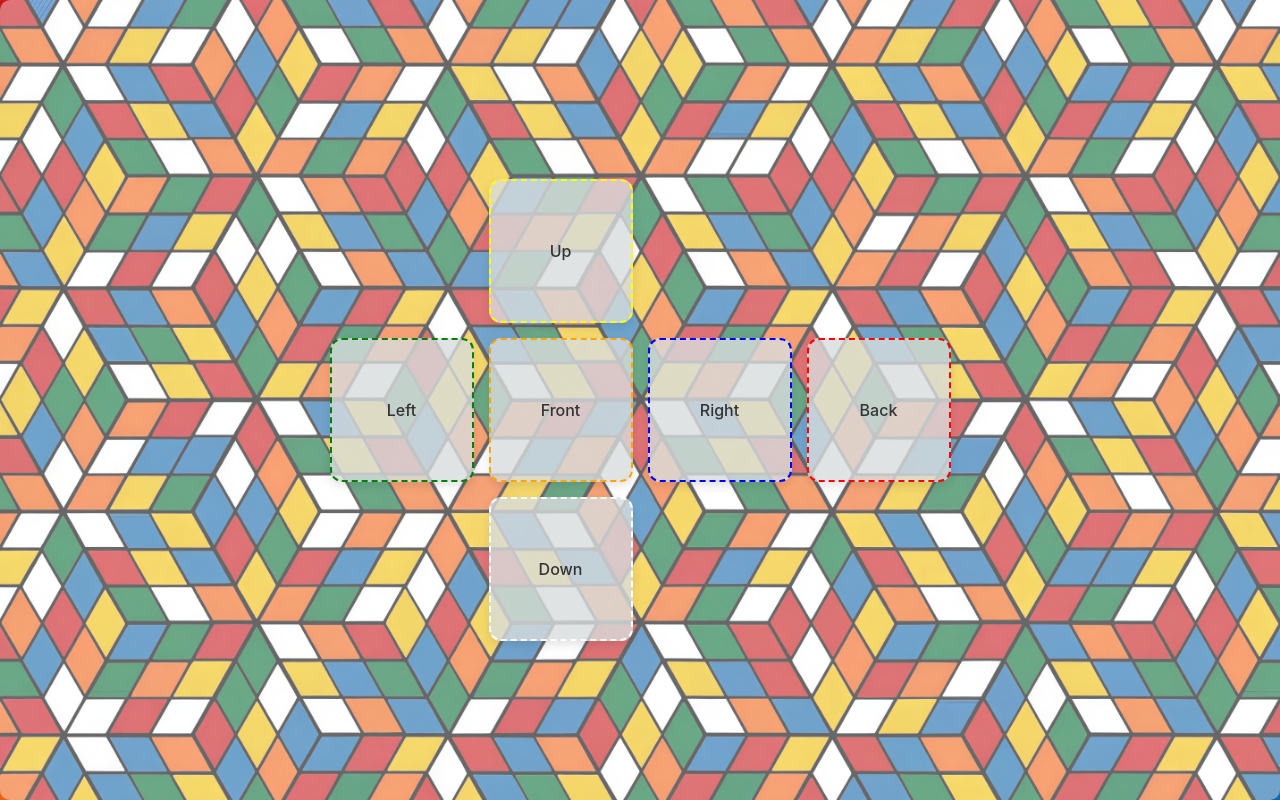
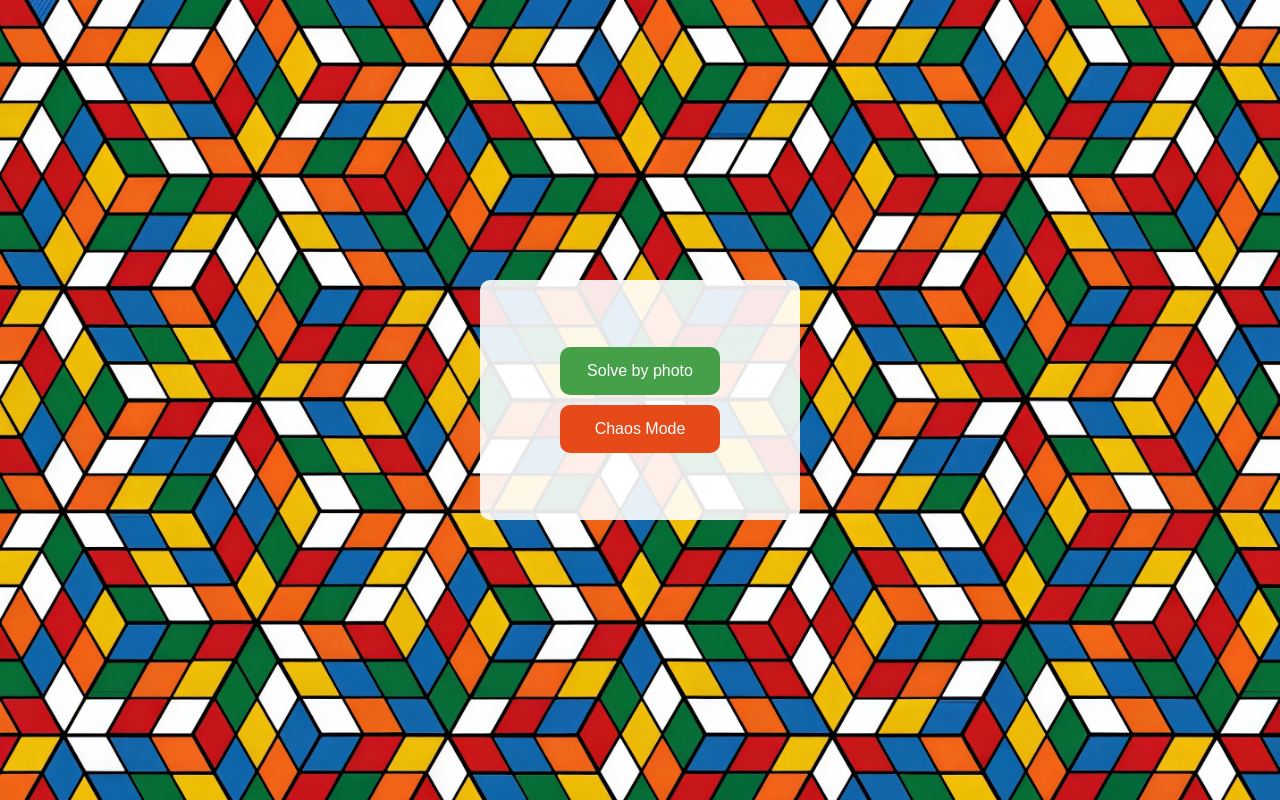
Before and after one commit to htqwjtch/ClickCube, a React (Create React App) app in the folder front/: page / in a window 1280 px wide. Built offline with nearby package versions, Linux system fonts and the light colour scheme.

Commit message:
front: refactor: update .css files

```diff
--- a/front/src/App.css
+++ b/front/src/App.css
@@ -2,134 +2,155 @@ body,
 html {
   width: 100%;
   height: 100%;
-  overflow: hidden;
+  /* overflow: hidden; */
   background-image: url('../public/background.jpeg');
-  /* Путь к вашему изображению */
   background-size: cover;
-  /* Фон будет растянут, чтобы покрыть весь экран */
   background-position: center;
-  /* Центрируем изображение */
-  background-repeat: no-repeat;
-  /* Запрещаем повторение изображения */
 }
 
 .container {
-  display: flex;
   height: 100vh;
   width: 100vw;
-  position: relative;
-  /* Это нужно, чтобы управлять позиционированием контейнера */
-  z-index: 1;
-  /* Устанавливаем z-index для контейнера, чтобы текст был сверху */
-}
-
-.main-content {
-  width: 100%;
   display: flex;
   flex-direction: column;
   justify-content: center;
   align-items: center;
-  gap: 20px;
-  padding: 20px;
-  overflow-y: auto;
-  z-index: 2;
-  /* Ставим на передний план контент */
-  background-color: rgba(255, 255, 255, 0.4);
-  /* Немного затемняем фон контента для лучшего контраста */
+}
+
+.main-content {
+  width: 25%;
+  height: 30%;
   border-radius: 10px;
-  /* Края контейнера будут с округлыми углами */
+  display: flex;
+  flex-direction: column;
+  justify-content: center;
+  align-items: center;
+  gap: 4%;
+  background-color: rgba(255, 255, 255, 0.9);
+}
+
+.main-content.solve-by-photo-mode {
+  width: 87%;
+  height: 85%;
+  justify-content: flex-start;
+  gap: 2%;
+}
+
+.solve-by-photo-btn {
+  width: 50%;
+  height: 20%;
+  border: none;
+  border-radius: 10px;
+  cursor: pointer;
+  font-size: 16px;
+  color: white;
+  transition: all 0.3s ease;
+  background-color: #45a049;
+}
+
+.solve-by-photo-btn:hover {
+  transform: scale(1.05);
+  background-color: #2C6F2F;
+}
+
+.solve-by-photo-btn:active {
+  transform: scale(1);
+}
+
+.solve-by-photo-btn:disabled {
+  cursor: not-allowed;
+  box-shadow: none;
+  background-color: #aaaaaa;
+}
+
+.click-container {
+  height: 80%;
+  border-radius: 10px;
+  display: flex;
+  flex-direction: column;
+  justify-content: flex-start;
+  align-items: center;
 }
 
 .upload-grid {
+  border-radius: 10px;
   display: grid;
   grid-template-columns: repeat(4, 1fr);
-  /* 3 столбца */
   grid-template-rows: repeat(3, 1fr);
-  /* 4 строки */
-  gap: 15px;
   justify-content: center;
-  width: 100%;
-  max-width: 600px;
-  /* Ширина сетки */
-  margin-top: 20px;
+  align-items: center;
+  gap: 10px;
 }
 
 .upload-grid .upload-area:nth-child(2) {
   border: 2px dashed yellow;
-  border-radius: 12px;
+  border-radius: 10px;
+}
+
+.upload-grid .upload-area:nth-child(2):hover {
+  border-color: yellow;
+  transform: scale(1.05);
+  background-color: rgba(255, 255, 0, 0.9);
 }
 
 .upload-grid .upload-area:nth-child(5) {
   border: 2px dashed green;
-  border-radius: 12px;
+  border-radius: 10px;
+}
+
+.upload-grid .upload-area:nth-child(5):hover {
+  border-color: green;
+  transform: scale(1.05);
+  background-color: rgba(76, 175, 80, 0.9);
 }
 
 .upload-grid .upload-area:nth-child(6) {
   border: 2px dashed orange;
-  border-radius: 12px;
+  border-radius: 10px;
+}
+
+.upload-grid .upload-area:nth-child(6):hover {
+  border-color: orange;
+  transform: scale(1.05);
+  background-color: rgba(255, 165, 0, 0.9);
 }
 
 .upload-grid .upload-area:nth-child(7) {
   border: 2px dashed blue;
-  border-radius: 12px;
+  border-radius: 10px;
+}
+
+.upload-grid .upload-area:nth-child(7):hover {
+  border-color: blue;
+  transform: scale(1.05);
+  background-color: rgba(33, 150, 243, 0.9);
 }
 
 .upload-grid .upload-area:nth-child(8) {
   border: 2px dashed red;
-  border-radius: 12px;
+  border-radius: 10px;
+}
+
+.upload-grid .upload-area:nth-child(8):hover {
+  border-color: red;
+  transform: scale(1.05);
+  background-color: rgba(244, 67, 54, 0.9);
 }
 
 .upload-grid .upload-area:nth-child(10) {
   border: 2px dashed white;
-  border-radius: 12px;
-}
-
-.upload-grid .upload-area:nth-child(2):hover {
-  background-color: rgba(255, 255, 0, 0.9); /* Яркий желтый фон при наведении */
-  border-color: yellow;
-  box-shadow: 0 4px 15px rgba(255, 255, 0, 0.3);
-  transform: scale(1.05); /* Легкое увеличение при наведении */
-}
-
-.upload-grid .upload-area:nth-child(5):hover {
-  background-color: rgba(76, 175, 80, 0.9); /* Яркий зеленый фон при наведении */
-  border-color: green;
-  box-shadow: 0 4px 15px rgba(76, 175, 80, 0.3);
-  transform: scale(1.05); /* Легкое увеличение при наведении */
-}
-
-.upload-grid .upload-area:nth-child(6):hover {
-  background-color: rgba(255, 165, 0, 0.9); /* Яркий оранжевый фон при наведении */
-  border-color: orange;
-  box-shadow: 0 4px 15px rgba(255, 165, 0, 0.3);
-  transform: scale(1.05); /* Легкое увеличение при наведении */
-}
-
-.upload-grid .upload-area:nth-child(7):hover {
-  background-color: rgba(33, 150, 243, 0.9); /* Яркий синий фон при наведении */
-  border-color: blue;
-  box-shadow: 0 4px 15px rgba(33, 150, 243, 0.3);
-  transform: scale(1.05); /* Легкое увеличение при наведении */
-}
-
-.upload-grid .upload-area:nth-child(8):hover {
-  background-color: rgba(244, 67, 54, 0.9); /* Яркий красный фон при наведении */
-  border-color: red;
-  box-shadow: 0 4px 15px rgba(244, 67, 54, 0.3);
-  transform: scale(1.05); /* Легкое увеличение при наведении */
+  border-radius: 10px;
 }
 
 .upload-grid .upload-area:nth-child(10):hover {
-  background-color: rgba(255, 255, 255, 0.9); /* Яркий белый фон при наведении */
   border-color: white;
-  box-shadow: 0 4px 15px rgba(255, 255, 255, 0.3);
-  transform: scale(1.05); /* Легкое увеличение при наведении */
+  transform: scale(1.05);
+  background-color: rgba(255, 255, 255, 0.9);
 }
 
 .upload-area {
-  width: 100px;
-  height: 100px;
-  /* Высота зоны загрузки */
+  width: 150px;
+  height: 150px;
   display: flex;
   flex-direction: column;
   justify-content: center;
@@ -138,25 +159,47 @@ html {
   cursor: pointer;
   transition: all 0.3s ease;
   background-color: rgba(217, 221, 220, 0.8);
-  /* Полупрозрачный фон */
-  position: relative;
-  padding: 20px;
-  box-shadow: 0 4px 10px rgba(0, 0, 0, 0.1);
 }
 
 .upload-area:hover {
-  background-color: rgba(76, 175, 80, 0.9); /* Увеличиваем яркость фона */
-  /* Яркий фон при наведении */
   border-color: #45a049;
-  box-shadow: 0 4px 15px rgba(76, 175, 80, 0.3);
-  transform: scale(1.05); /* Легкое увеличение при наведении */
+  transform: scale(1.05);
+  background-color: rgba(76, 175, 80, 0.9);
 }
 
-.upload-area p {
-  margin: 5px 0;
-  color: #333;
-  font-weight: 500;
+.detect-colors-btn-container {
+  width: 100%;
+  height: 100%;
+  border-radius: 10px;
+  display: flex;
+  justify-content: end;
+}
+
+.detect-colors-btn {
+  width: 25%;
+  height: 50%;
+  border: none;
+  border-radius: 10px;
   font-size: 16px;
+  color: white;
+  cursor: pointer;
+  transition: all 0.3s ease;
+  background-color: #45a049;
+}
+
+.detect-colors-btn:hover {
+  transform: scale(1.05);
+  background-color: #2C6F2F;
+}
+
+.detect-colors-btn:active {
+  transform: scale(1);
+}
+
+.detect-colors-btn:disabled {
+  cursor: not-allowed;
+  box-shadow: none;
+  background-color: #aaaaaa;
 }
 
 .file-input {
@@ -164,22 +207,18 @@ html {
 }
 
 .image-preview-container {
-  position: absolute;
-  top: 0;
-  left: 0;
-  right: 0;
-  bottom: 0;
+  position: relative;
+  border-radius: 10px;
   display: flex;
-  justify-content: center;
-  align-items: center;
-  background-color: rgba(255, 255, 255, 0.7); /* Полупрозрачный фон */
-  border-radius: 5px;
-  overflow: hidden;
+  justify-content: flex-start;
+  align-items: flex-start;
+  background-color: rgba(255, 255, 255, 0.7);
 }
 
 .image-preview {
-  max-width: 150px;
-  max-height: 150px;
+  width: 100%;
+  height: 100%;
+  border-radius: 10px;
 }
 
 .image-preview:hover {
@@ -198,64 +237,81 @@ html {
   right: 5px;
   width: 24px;
   height: 24px;
-  background-color: #ff4444;
-  color: white;
   border: none;
   border-radius: 50%;
+  font-size: 14px;
   font-weight: bold;
+  color: white;
   cursor: pointer;
-  display: flex;
-  align-items: center;
-  justify-content: center;
-  font-size: 14px;
   opacity: 0.8;
   transition: opacity 0.2s;
+  background-color: #ff4444;
 }
 
 .remove-btn:hover {
   opacity: 1;
 }
 
-.upload-btn {
-  padding: 12px 24px;
-  font-size: 16px;
-  cursor: pointer;
-  background: linear-gradient(145deg, #4CAF50, #45a049);
-  /* Градиент */
-  color: white;
+.back-btn-container {
+  width: 100%;
+  height: 10%;
+  border-radius: 10px;
+  display: flex;
+  align-items: center;
+}
+
+.back-btn {
+  position: relative;
+  margin-top: 10px;
+  margin-left: 20px;
+  width: 100px;
+  height: 40px;
   border: none;
   border-radius: 10px;
-  /* Немного скругленные углы */
+  font-size: 16px;
+  color: white;
+  cursor: pointer;
   transition: all 0.3s ease;
-  /* Плавные переходы для всех свойств */
-  box-shadow: 0 4px 10px rgba(0, 0, 0, 0.1);
-  /* Легкая тень */
+  background-color: #C70039;
 }
 
-.upload-btn:hover {
-  background: linear-gradient(145deg, #388E3C, #2C6F2F);
-  /* Темный градиент при наведении */
+.back-btn:hover {
   transform: scale(1.05);
-  /* Увеличение кнопки при наведении */
-  box-shadow: 0 6px 20px rgba(0, 0, 0, 0.15);
-  /* Увеличение тени при наведении */
+  background-color: #a1002e;
 }
 
-.upload-btn:active {
+.back-btn:active {
   transform: scale(1);
-  /* Нормальный размер кнопки при нажатии */
-  box-shadow: 0 2px 5px rgba(0, 0, 0, 0.2);
-  /* Сильная тень при нажатии */
 }
 
-.upload-btn:disabled {
-  background: linear-gradient(145deg, #cccccc, #aaaaaa);
-  /* Серая кнопка */
-  cursor: not-allowed;
-  /* Курсор недоступности */
-  box-shadow: none;
-  /* Убираем тень для отключенной кнопки */
+.main-content.chaos-mode {
+  width: 87%;
+  height: 85%;
+  justify-content: flex-start;
+  gap: 2%;
 }
+
+.chaos-mode-btn {
+  width: 50%;
+  height: 20%;
+  border: none;
+  border-radius: 10px;
+  cursor: pointer;
+  font-size: 16px;
+  color: white;
+  transition: all 0.3s ease;
+  background-color: #e64a19;
+}
+
+.chaos-mode-btn:hover {
+  transform: scale(1.05);
+  background-color: #d32f2f;
+}
+
+.chaos-mode-btn:active {
+  transform: scale(1);
+}
+
 
 @media (max-width: 768px) {
   .container {
--- a/front/src/App.js
+++ b/front/src/App.js
@@ -6,6 +6,8 @@ import "./App.css";
 function App() {
   const [selectedImages, setSelectedImages] = useState(Array(12).fill(null)); // State to hold images for each zone
   const [notifications, setNotifications] = useState([]); // Уведомления
+  const [isSolveByPhotoMode, setIsSolveByPhotoMode] = useState(false); // Tracks if assembly mode is active
+  const [isChaosMode, setIsChaosMode] = useState(false); // Tracks if chaos mode is active
 
   // Массив рефов для каждого input
   const inputRefs = useRef(Array(12).fill(null));
@@ -31,13 +33,13 @@ function App() {
   // Функция обработки файлов
   const processFiles = (files, index) => {
     if (files.length > 1) {
-      addNotification("Пожалуйста, загружайте только одно изображение за раз", "warning");
+      addNotification("Please upload only one image", "warning");
       return;
     }
 
     const file = files[0];
     if (!file.type.match('image.*')) {
-      addNotification("Пожалуйста, загружайте только изображения", "warning");
+      addNotification("Please upload only images", "warning");
       return;
     }
 
@@ -71,7 +73,7 @@ function App() {
   // Функция загрузки файлов на сервер
   const handleUpload = async () => {
     if (selectedImages.every((img) => img === null)) {
-      addNotification("Нет изображений для загрузки", "error");
+      addNotification("There are no images to upload", "error");
       return;
     }
 
@@ -96,11 +98,11 @@ function App() {
           "Content-Type": "multipart/form-data",
         },
       });
-      addNotification("Изображения загружены успешно!", "success");
+      addNotification("Images have been uploaded successfully!", "success");
       setSelectedImages(Array(12).fill(null)); // Очищаем загруженные изображения
     } catch (error) {
-      console.error("Ошибка загрузки", error);
-      addNotification("Ошибка загрузки изображений", "error");
+      console.error("Failed to upload images!", error);
+      addNotification("Failed to upload images!", "error");
     }
   };
 
@@ -124,10 +126,58 @@ function App() {
   return (
     <div className="app-container">
       <div className="container">
-        <div className="main-content">
+        <div
+          className={`main-content ${isSolveByPhotoMode ? 'solve-by-photo-mode' : ''} ${isChaosMode ? 'chaos-mode' : ''}`}
+        >
+          {/* Main Button to start assembly */}
+          {(!isSolveByPhotoMode && !isChaosMode) && (
+            <>
+              <button
+                className="solve-by-photo-btn"
+                onClick={() => setIsSolveByPhotoMode(true)}
+              >
+                Solve by photo
+              </button>
+
+              {/* New Chaos Mode Button */}
+              <button
+                className="chaos-mode-btn"
+                onClick={() => setIsChaosMode(true)}
+              >
+                Chaos Mode
+              </button>
+            </>
+          )}
+
+          {/* Go back button */}
+          {isSolveByPhotoMode && (
+            <div className="back-btn-container">
+              <button
+                className="back-btn"
+                onClick={() => setIsSolveByPhotoMode(false)}
+              >
+                Back
+              </button>
+            </div>
+          )}
+
+          {/* Go back button */}
+          {isChaosMode && (
+            <div className="back-btn-container">
+              <button
+                className="back-btn"
+                onClick={() => setIsChaosMode(false)}
+              >
+                Back
+              </button>
+            </div>
+          )}
+
+          {/* Zones and upload button only show in assembly mode */}
+          {isSolveByPhotoMode && (
+            <div className="click-container">
               <div className="upload-grid">
                 {selectedImages.map((image, index) => {
-              // Заменяем текст на соответствующие значения для зон
                   let zoneLabel = `Зона ${index}`;
                   if (index === 1) zoneLabel = "Up";
                   if (index === 4) zoneLabel = "Left";
@@ -140,26 +190,25 @@ function App() {
                     <div
                       key={index}
                       className="upload-area"
-                  onClick={() => onButtonClick(index)} // Только клик по зоне
+                      onClick={() => onButtonClick(index)}
                       style={{
-                    visibility: activeZones.includes(index) ? "visible" : "hidden", // Make non-active zones hidden
-                    pointerEvents: activeZones.includes(index) ? "auto" : "none"  // Disable pointer events on non-active zones
+                        visibility: activeZones.includes(index) ? "visible" : "hidden",
+                        pointerEvents: activeZones.includes(index) ? "auto" : "none",
                       }}
                     >
                       <input
                         type="file"
-                    ref={(el) => inputRefs.current[index] = el} // Ссылка на каждый input
+                        ref={(el) => (inputRefs.current[index] = el)}
                         onChange={(e) => handleChange(e, index)}
                         className="file-input"
                         accept="image/*"
                         multiple={false}
-                    id={`file-input-${index}`} // Уникальный id для каждого input
+                        id={`file-input-${index}`}
                       />
                       {image ? (
                         <div className="image-preview-container">
                           <img src={image} alt={`preview ${index}`} className="image-preview" />
-                      <button
-                        className="remove-btn"
+                          <button className="remove-btn"
                             onClick={(e) => {
                               e.stopPropagation();
                               removeImage(index);
@@ -176,16 +225,21 @@ function App() {
                 })}
               </div>
 
-          {/* Кнопка загрузки */}
+              {/* Upload button only visible when 6 images are selected */}
               {isUploadButtonVisible && (
-            <button className="upload-btn" onClick={handleUpload}>
-              Загрузить изображения
+                <div className="detect-colors-btn-container">
+                  <button className="detect-colors-btn" onClick={handleUpload}>
+                    Detect colors
                   </button>
+                </div>
               )}
+            </div>
+          )}
+
         </div>
       </div>
 
-      {/* Уведомления */}
+      {/* Notifications */}
       <div className="notifications-container">
         {notifications.map(({ id, message, type }) => (
           <Notification
@@ -196,8 +250,9 @@ function App() {
           />
         ))}
       </div>
-    </div>
+    </div >
   );
+
 }
 
 export default App;
```
Also changed, not shown: front/src/components/Notification.css (+13 -18 lines). Lines whose indentation alone changed are shown as unchanged.
